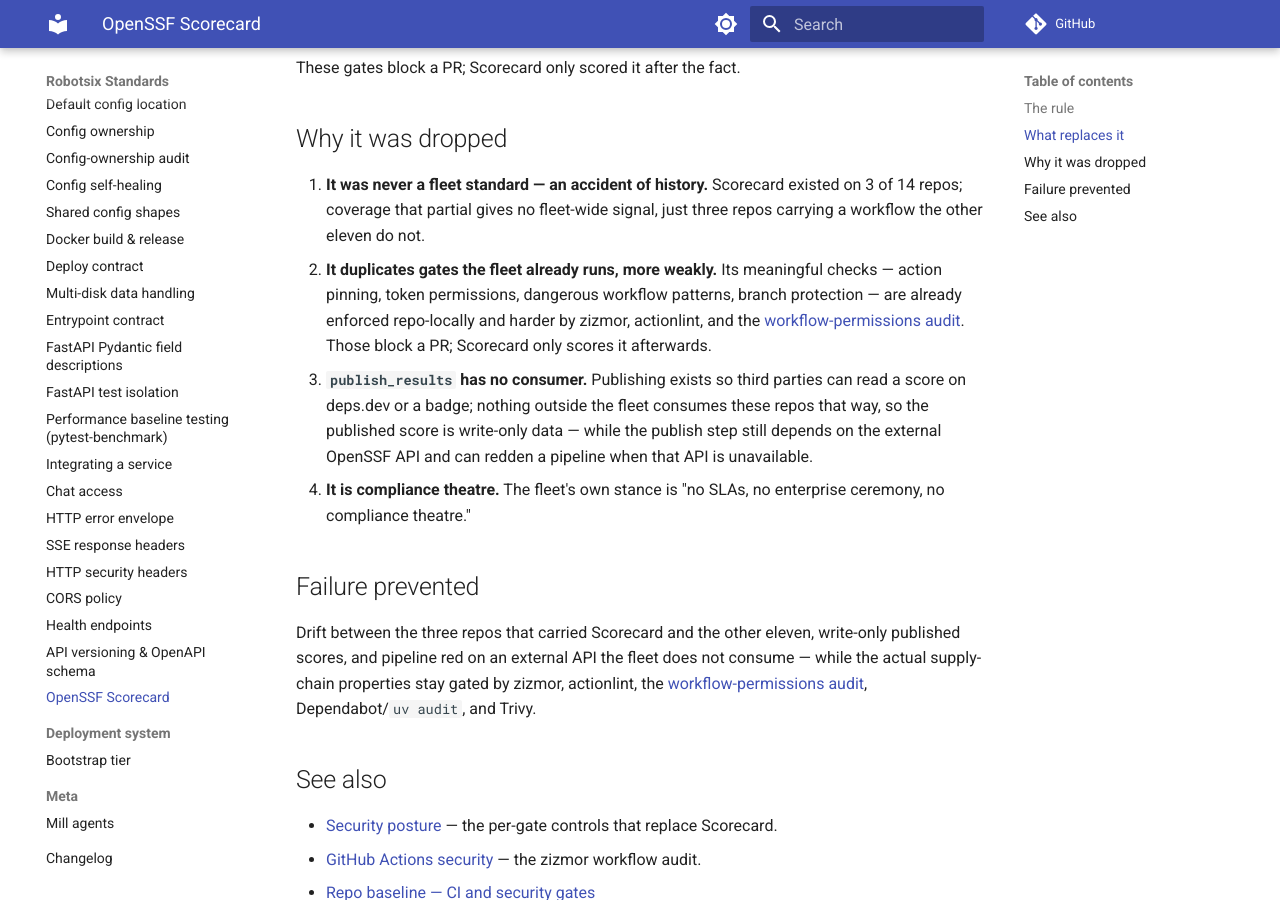
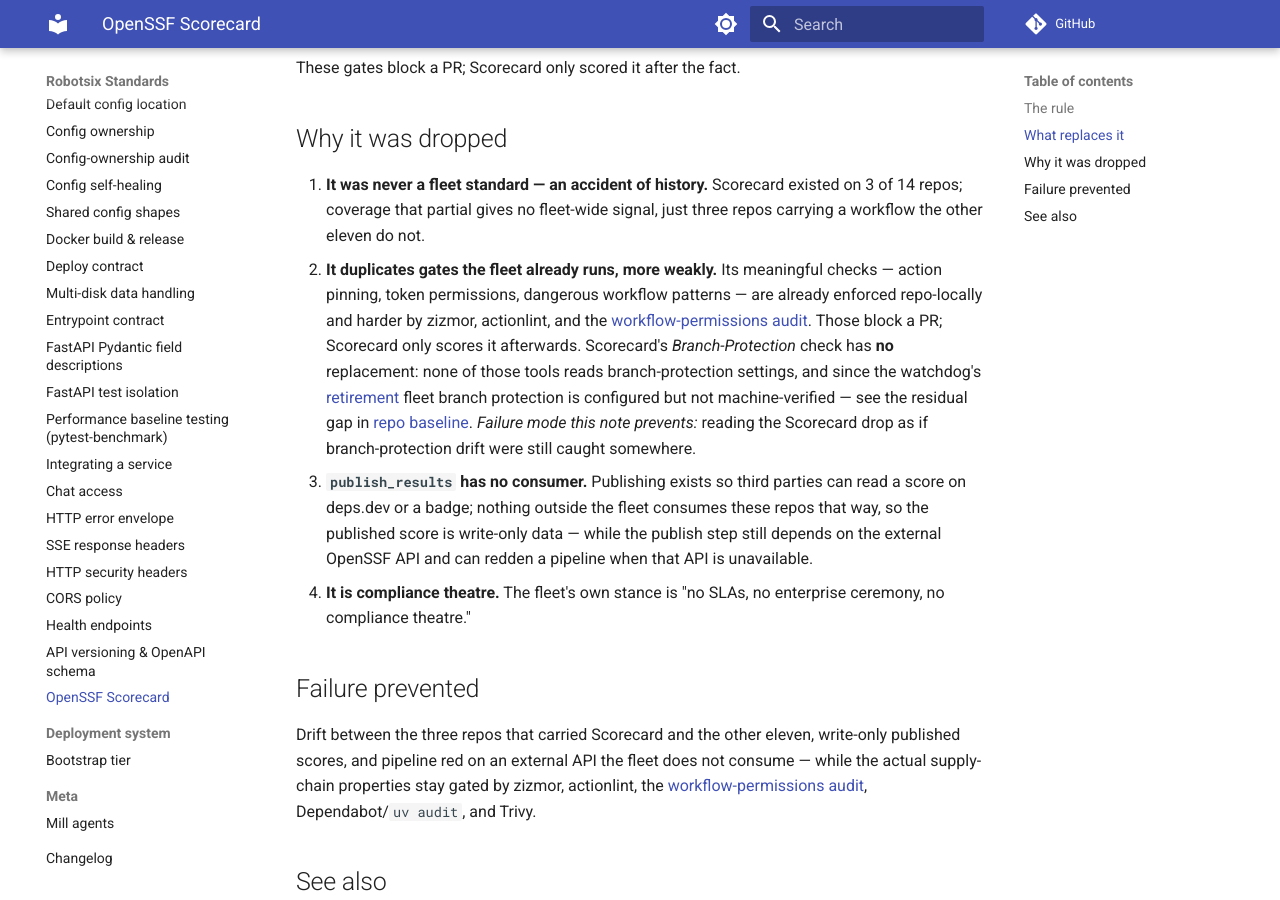
Before and after one commit to damien-robotsix/robotsix-standards, an MkDocs documentation site: the page built from docs/scorecard.md, in a window 1280 px wide and 900 px high, scrolled down 847 px. Built offline with MkDocs 1.6.1 and Material for MkDocs 9.7.7, drawn with Linux system fonts in a browser that asks for light colours; comment, search, counter and statistics services are not loaded.

Commit message:
mill: 20261026T220959Z-branch-protection-is-now-not-checked-by-d9f4 resume-preserve WIP [WIP]

```diff
--- a/docs/scorecard.md
+++ b/docs/scorecard.md
@@ -40,10 +40,17 @@
    signal, just three repos carrying a workflow the other eleven do not.
 2. **It duplicates gates the fleet already runs, more weakly.** Its
    meaningful checks — action pinning, token permissions, dangerous
-   workflow patterns, branch protection — are already enforced repo-locally
-   and harder by zizmor, actionlint, and the
+   workflow patterns — are already enforced repo-locally and harder by
+   zizmor, actionlint, and the
    [workflow-permissions audit](security-posture.md#workflow-permissions-audit).
-   Those block a PR; Scorecard only scores it afterwards.
+   Those block a PR; Scorecard only scores it afterwards. Scorecard's
+   *Branch-Protection* check has **no** replacement: none of those tools
+   reads branch-protection settings, and since the watchdog's
+   [retirement](mill-agents.md#retired-agents) fleet branch protection is
+   configured but not machine-verified — see the residual gap in
+   [repo baseline](repo-baseline.md#branch-protection). *Failure mode this
+   note prevents:* reading the Scorecard drop as if branch-protection drift
+   were still caught somewhere.
 3. **`publish_results` has no consumer.** Publishing exists so third
    parties can read a score on deps.dev or a badge; nothing outside the
    fleet consumes these repos that way, so the published score is
```
Also changed, not shown: docs/mill-agents.md (+1 -1 lines), docs/repo-baseline.md (+1 -1 lines), docs/security-posture.md (+8 -4 lines), 1 other file.
